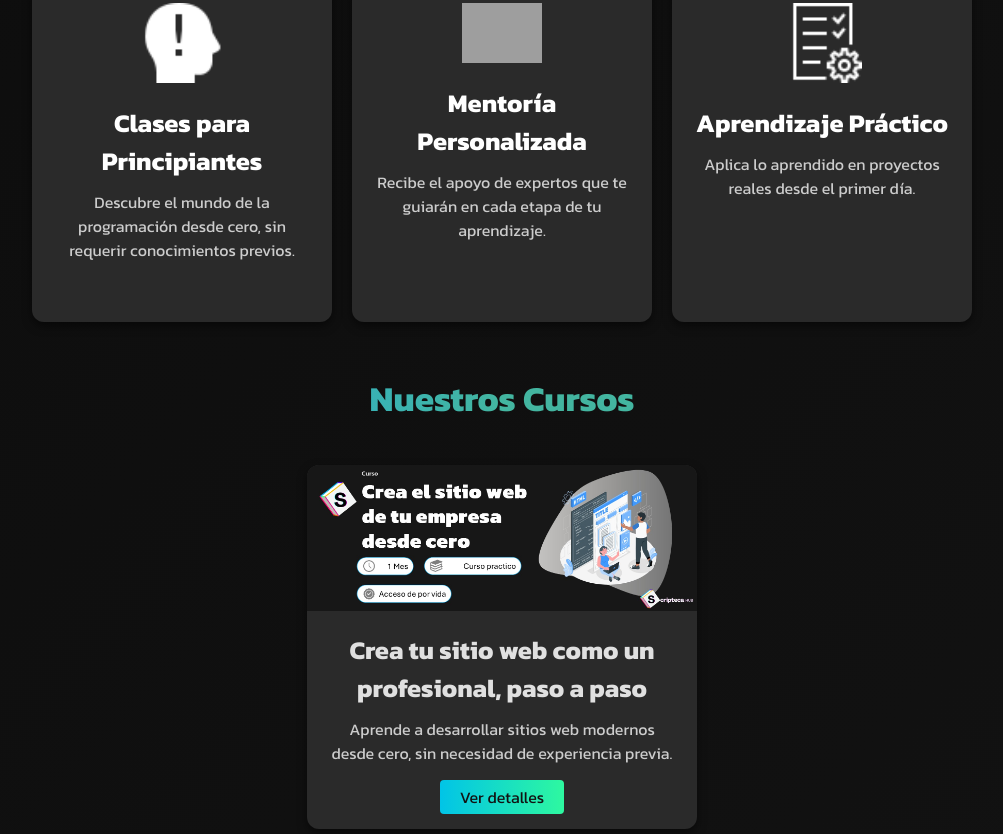
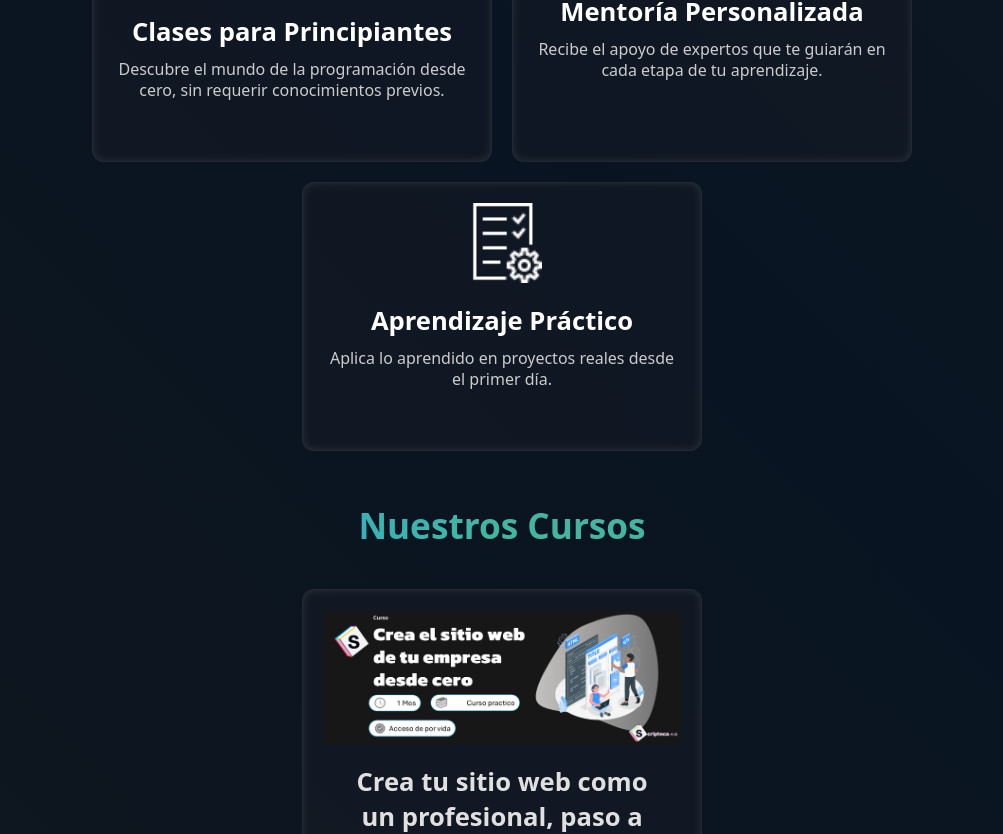
Before and after one commit to braian24xd/scripteca-frontend, a React (Vite) app: page / in a window 1280 px wide. Shown: the part 1785-2619 px from the top of the page, without its empty margins (138-1141 px from the left). Built offline with nearby package versions, Linux system fonts and the light colour scheme; no server answers; grey boxes are pictures that could not be loaded; a web font is replaced by a local one.

Commit message:
styles: glassmorphism styles migration, first revision

```diff
--- a/index.html
+++ b/index.html
@@ -20,6 +20,13 @@
   <link
     href="https://fonts.googleapis.com/css2?family=Kanit:ital,wght@0,100;0,200;0,300;0,400;0,500;0,600;0,700;0,800;0,900;1,100;1,200;1,300;1,400;1,500;1,600;1,700;1,800;1,900&family=Sofia+Sans:wght@1..1000&display=swap"
     rel="stylesheet">
+  <link
+    href="https://fonts.googleapis.com/css2?family=Inter:ital,opsz,wght@0,14..32,100..900;1,14..32,100..900&family=Poppins:ital,wght@0,100;0,200;0,300;0,400;0,500;0,600;0,700;0,800;0,900;1,100;1,200;1,300;1,400;1,500;1,600;1,700;1,800;1,900&display=swap"
+    rel="stylesheet">
+  <link href="https://fonts.googleapis.com/css2?family=Roboto:ital,wght@0,100..900;1,100..900&display=swap"
+    rel="stylesheet">
+  <link href="https://fonts.googleapis.com/css2?family=Montserrat:ital,wght@0,100..900;1,100..900&display=swap"
+    rel="stylesheet">
   <title>La Scripteca | Cursos 100% prácticos y accesibles</title>
 </head>
 
--- a/src/css/courseCard.css
+++ b/src/css/courseCard.css
@@ -1,12 +1,14 @@
 .course {
-    background: #2a2a2a;
+    background-color: rgba(33, 33, 45, 0.3);
+    border: 1px solid rgba(255, 255, 255, 0.08);
     border-radius: 12px;
-    overflow: hidden;
-    width: 390px;
-    box-shadow: 0 4px 10px rgba(0, 0, 0, 0.5);
-    transition: transform 0.3s ease, box-shadow 0.3s ease;
+    padding: 20px;
+    position: relative;
+    box-shadow: 0 0 10px inset rgba(255, 255, 255, 0.1);
+    width: 400px;
 
     .course__img {
+        padding: -20px;
         width: 100%;
         height: auto;
         display: block;
--- a/src/css/landingPage.css
+++ b/src/css/landingPage.css
@@ -1,4 +1,5 @@
 /* ===== Global Styles ===== */
+/*
 @keyframes shadowPulse {
   0% {
     box-shadow: 0px 0px 8px 0px rgba(47, 161, 140, 0.3);
@@ -16,7 +17,7 @@
     box-shadow: 0px 0px 8px 0px rgba(47, 161, 140, 0.3);
   }
 }
-
+*/
 .pulse-box-shadow {
   animation: shadowPulse 3s infinite ease-in-out;
 }
@@ -56,12 +57,17 @@
   }
 }
 
+:root {
+  --body-gradient: linear-gradient(225deg, #221E28,10%,  #081421,#11171F, #11171F)
+}
+
 html,
 body {
   margin: 0;
   padding: 0;
-  font-family: "Kanit", sans-serif;
-  background: linear-gradient(135deg, #0a0a0a 0%, #151515 100%);
+  font-family: "Roboto", sans-serif;
+  /* background: linear-gradient(135deg, #0a0a0a 0%, #151515 100%) !important;  */
+  background: var(--body-gradient) !important;
   color: #e0e0e0;
   box-sizing: border-box;
   /* animation: intermitent 7s ease-in-out infinite; */
@@ -312,23 +318,25 @@ h2 {
 }
 
 .card {
-  background: #1e1e1e;
-  border-radius: 12px;
-  padding: 20px;
-  width: 300px;
-  box-shadow: 0 4px 10px rgba(0, 0, 0, 0.5);
-  transition: transform 0.3s ease, box-shadow 0.3s ease;
-  text-align: center;
+    background-color: rgba(33, 33, 45, 0.3);
+    border: 1px solid rgba(255, 255, 255, 0.08);
+    border-radius: 12px;
+    padding: 20px;
+    position: relative;
+    box-shadow: 0 0 10px inset rgba(255, 255, 255, 0.1);
+    width: 400px;
 
   p {
     font-size: 1rem;
-    color: #ddd;
+    margin: 20px 0 20px 0;
+    line-height: 1.3;
   }
 
   h3 {
-    font-size: 1.4rem;
-    color: #FFF;
-    margin-bottom: 10px;
+    font-size: 1.5rem;
+    font-weight: 600;
+    margin: 0 0 5px 0;
+    color: rgba(255, 255, 255, 1);
   }
 
   img {
@@ -372,13 +380,13 @@ h2 {
 }
 
 .no-experience .card {
-  background: #2a2a2a;
-  border-radius: 12px;
-  padding: 20px;
-  width: 300px;
-  box-shadow: 0 4px 10px rgba(0, 0, 0, 0.5);
-  transition: transform 0.3s ease, box-shadow 0.3s ease;
-  text-align: center;
+  background-color: rgba(33, 33, 45, 0.3);
+    border: 1px solid rgba(255, 255, 255, 0.08);
+    border-radius: 12px;
+    padding: 20px;
+    position: relative;
+    box-shadow: 0 0 10px inset rgba(255, 255, 255, 0.1);
+    width: 400px;
 }
 
 .no-experience .card:hover {
@@ -489,13 +497,13 @@ h2 {
 }
 
 .work-step {
-  background: #1e1e1e;
-  padding: 20px;
-  border-radius: 12px;
-  box-shadow: 0 4px 10px rgba(0, 0, 0, 0.5);
-  text-align: center;
-  width: 300px;
-  transition: transform 0.3s ease, box-shadow 0.3s ease;
+  background-color: rgba(33, 33, 45, 0.3);
+    border: 1px solid rgba(255, 255, 255, 0.08);
+    border-radius: 12px;
+    padding: 20px;
+    position: relative;
+    box-shadow: 0 0 10px inset rgba(255, 255, 255, 0.1);
+    width: 400px;
 }
 
 .work-step:hover {
--- a/src/css/styles.css
+++ b/src/css/styles.css
@@ -6,8 +6,7 @@
 
 html,
 body {
-    font-family: "Kanit", sans-serif;
-    color: #FFF;
+font-family: system-ui, -apple-system, BlinkMacSystemFont, "Segoe UI", Roboto, Oxygen, Ubuntu, Cantarell, "Open Sans", "Helvetica Neue", sans-serif;    color: #FFF;
     background-color: #1F1F1F;
 }
 
@@ -35,11 +34,11 @@ body::-webkit-scrollbar-thumb:hover {
 
 h1 {
     font-size: 2.5em;
-    font-weight: 700;
+    font-weight: 800 !important;
 }
 
 a {
-    font-family: "Kanit", sans-serif;
+    font-family: system-ui, sans-serif;
     color: #FFF;
 }
 
```
